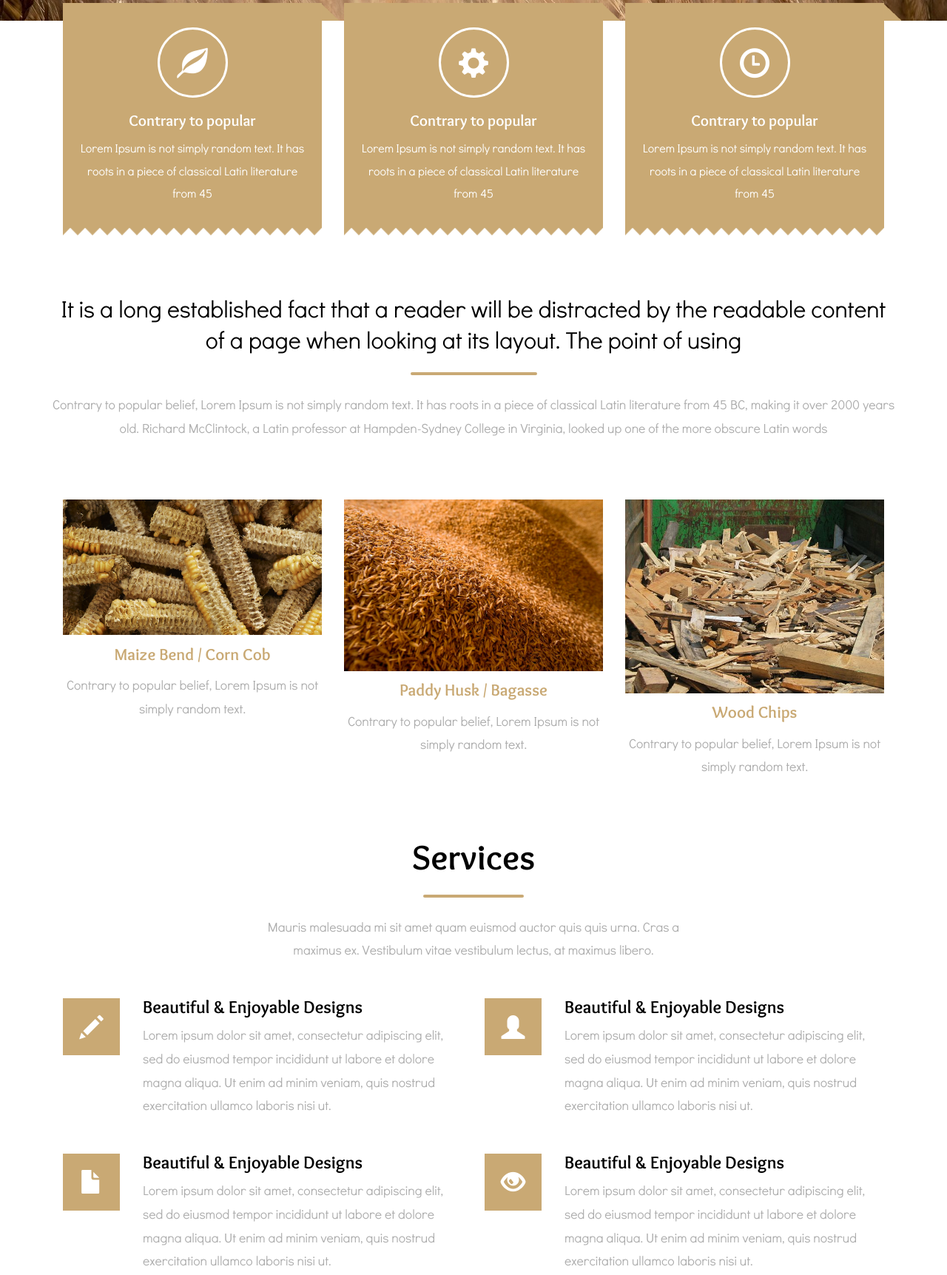
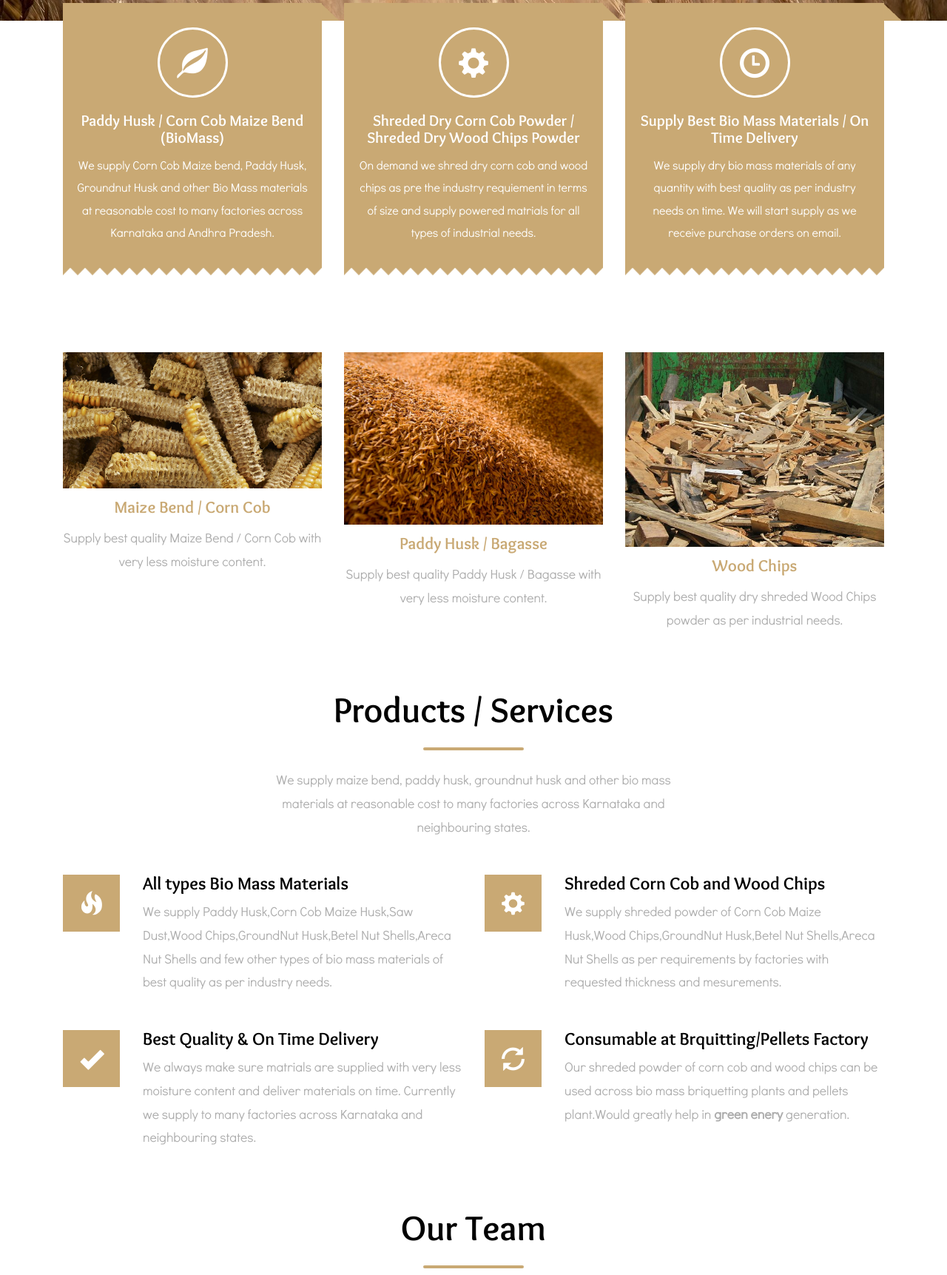
Before and after one commit to girish-harthikote/girish-harthikote.github.io, a plain HTML site: page index.html in a window 1280 px wide. Shown: the part 722-2445 px from the top of the page at 74% size. Drawn offline with Linux system fonts and the light colour scheme.

Commit message:
added new changes

```diff
--- a/index.html
+++ b/index.html
@@ -50,7 +50,7 @@ Smartphone Compatible web template, free webdesigns for Nokia, Samsung, LG, Sony
 				<ul>
 					<li class="active"><a href="index.html" class="scroll">Home</a></li>
 					<li><a href="#about" class="scroll">About</a></li>
-					<li><a href="#services" class="scroll">Services</a></li>
+					<li><a href="#services" class="scroll">Products/Services</a></li>
 					<li><a href="#gallery" class="scroll">Gallery</a></li>
 					<li><a href="#team" class="scroll">Team </a></li>
 					<li><a href="#contact" class="scroll">Contact </a></li>
@@ -76,8 +76,8 @@ Smartphone Compatible web template, free webdesigns for Nokia, Samsung, LG, Sony
 					<div class="top-grid">
 					 <i class="glyphicon glyphicon-leaf"></i>
 
-						<h3>Contrary to popular</h3>
-						<p> Lorem Ipsum is not simply random text. It has roots in a piece of classical Latin literature from 45</p>
+						<h3>Paddy Husk / Corn Cob Maize Bend (BioMass)</h3>
+						<p>We supply Corn Cob Maize bend, Paddy Husk, Groundnut Husk and other Bio Mass materials at reasonable cost to many factories across Karnataka and Andhra Pradesh.</p>
 					</div>
 					 <i class="arrow"></i>
 				 	<i class="arrow2"> </i>
@@ -86,8 +86,9 @@ Smartphone Compatible web template, free webdesigns for Nokia, Samsung, LG, Sony
 					<div class="top-grid">
 					 <i class="glyphicon glyphicon-cog"></i>
 
-						<h3>Contrary to popular</h3>
-						<p> Lorem Ipsum is not simply random text. It has roots in a piece of classical Latin literature from 45</p>
+						<h3>Shreded Dry Corn Cob Powder / Shreded Dry Wood Chips Powder</h3>
+						<p>On demand we shred dry corn cob and wood chips as pre the industry requiement in terms of size
+						and supply powered matrials for all types of industrial needs.</p>
 				</div>
 				 <i class="arrow"></i>
 				 <i class="arrow2"> </i>
@@ -96,8 +97,8 @@ Smartphone Compatible web template, free webdesigns for Nokia, Samsung, LG, Sony
 					<div class="top-grid">
 					 <i  class="glyphicon glyphicon-time"></i>
 
-						<h3>Contrary to popular</h3>
-						<p> Lorem Ipsum is not simply random text. It has roots in a piece of classical Latin literature from 45</p>
+						<h3>Supply Best Bio Mass Materials / On Time Delivery </h3>
+						<p>We supply dry bio mass materials of any quantity with best quality as per industry needs on time. We will start supply as we receive purchase orders on email.</p>
 				</div>
 				 <i class="arrow"></i>
 				 <i class="arrow2"> </i>
@@ -110,26 +111,26 @@ Smartphone Compatible web template, free webdesigns for Nokia, Samsung, LG, Sony
 </div>
 <div class="content-middle" id="about">
 	<div class="container">
-		<div class="content-mid">
+		<!-- <div class="content-mid">
 			<h3>It is a long established fact that a reader will be distracted by the readable  content of a page when looking at its layout. The point of using </h3>
 			<label> </label>
 			<p>Contrary to popular belief, Lorem Ipsum is not simply random text. It has roots in a piece of classical Latin literature from 45 BC, making it over 2000 years old. Richard McClintock, a Latin professor at Hampden-Sydney College in Virginia, looked up one of the more obscure Latin words</p>
-		</div>
+		</div> -->
 		<div class="content-mid2">
 			<div class="col-sm-4 content-mid3">
 				<img src="images/ab.jpg" alt="" class="img-responsive">
 				<h5>Maize Bend / Corn Cob</h5>
-				<p>Contrary to popular belief, Lorem Ipsum is not simply random text.</p>
+				<p>Supply best quality Maize Bend / Corn Cob with very less moisture content. </p>
 			</div>
 			<div class="col-sm-4 content-mid3">
 				<img src="images/ab1.jpg" alt="" class="img-responsive">
 				<h5>Paddy Husk / Bagasse</h5>
-				<p>Contrary to popular belief, Lorem Ipsum is not simply random text.</p>
+				<p>Supply best quality Paddy Husk / Bagasse with very less moisture content. </p>
 			</div>
 			<div class="col-sm-4 content-mid3">
 				<img src="images/ab2.jpg" alt="" class="img-responsive">
 				<h5>Wood Chips</h5>
-				<p>Contrary to popular belief, Lorem Ipsum is not simply random text.</p>
+				<p>Supply best quality dry shreded Wood Chips powder as per industrial needs. </p>
 			</div>
 			<div class="clearfix"> </div>
 		</div>
@@ -139,28 +140,29 @@ Smartphone Compatible web template, free webdesigns for Nokia, Samsung, LG, Sony
 <div class="content-bottom" id="services">
 	<div class="container">
 		<div class="services-top ">
-				<h2>Services</h2>
+				<h2>Products / Services</h2>
 				<label></label>
-				<p>Mauris malesuada mi sit amet quam euismod auctor quis quis urna. Cras a maximus ex. Vestibulum vitae vestibulum lectus, at maximus libero.</p>
+				<p>We supply maize bend, paddy husk, groundnut husk and other bio mass materials at reasonable
+					cost to many factories across Karnataka and neighbouring states.</p>
 			</div>
 	<div class="us-choose">
 				<div class="col-md-6 why-choose">
 					<div class="  ser-grid ">
-						<i class=" glyphicon glyphicon-pencil"> </i>
+						<i class=" glyphicon glyphicon-fire"> </i>
 					</div>
 					<div class="ser-top ">
-						<h5>Beautiful &amp; Enjoyable Designs</h5>
-						<p>Lorem ipsum dolor sit amet, consectetur adipiscing elit, sed do eiusmod tempor incididunt ut labore et dolore magna aliqua. Ut enim ad minim veniam, quis nostrud exercitation ullamco laboris nisi ut.</p>
+						<h5>All types Bio Mass Materials</h5>
+						<p>We supply Paddy Husk,Corn Cob Maize Husk,Saw Dust,Wood Chips,GroundNut Husk,Betel Nut Shells,Areca Nut Shells and few other types of bio mass materials of best quality as per industry needs.</p>
 					</div>
 					<div class="clearfix"> </div>
 				</div>
 				<div class="col-md-6 why-choose">
 					<div class=" ser-grid">
-						<i class="glyphicon glyphicon-user"> </i>
+						<i class="glyphicon glyphicon-cog"> </i>
 					</div>
 					<div class="ser-top ">
-						<h5>Beautiful &amp; Enjoyable Designs</h5>
-						<p>Lorem ipsum dolor sit amet, consectetur adipiscing elit, sed do eiusmod tempor incididunt ut labore et dolore magna aliqua. Ut enim ad minim veniam, quis nostrud exercitation ullamco laboris nisi ut.</p>
+						<h5>Shreded Corn Cob and Wood Chips</h5>
+						<p>We supply shreded powder of Corn Cob Maize Husk,Wood Chips,GroundNut Husk,Betel Nut Shells,Areca Nut Shells as per requirements by factories with requested thickness and mesurements.</p>
 					</div>
 					<div class="clearfix"> </div>
 				</div>
@@ -169,21 +171,21 @@ Smartphone Compatible web template, free webdesigns for Nokia, Samsung, LG, Sony
 			<div class="us-choose">
 				<div class="col-md-6 why-choose">
 					<div class="  ser-grid ">
-						<i class="glyphicon glyphicon-file"> </i>
+						<i class="glyphicon glyphicon-ok"> </i>
 					</div>
 					<div class="ser-top ">
-						<h5>Beautiful &amp; Enjoyable Designs</h5>
-						<p>Lorem ipsum dolor sit amet, consectetur adipiscing elit, sed do eiusmod tempor incididunt ut labore et dolore magna aliqua. Ut enim ad minim veniam, quis nostrud exercitation ullamco laboris nisi ut.</p>
+						<h5>Best Quality &amp; On Time Delivery</h5>
+						<p>We always make sure matrials are supplied with very less moisture content and deliver materials on time. Currently we supply to many factories across Karnataka and neighbouring states.</p>
 					</div>
 					<div class="clearfix"> </div>
 				</div>
 				<div class="col-md-6 why-choose">
 					<div class=" ser-grid">
-						<i  class="glyphicon glyphicon-eye-open"> </i>
+						<i  class="glyphicon glyphicon-refresh"> </i>
 					</div>
 					<div class="ser-top ">
-						<h5>Beautiful &amp; Enjoyable Designs</h5>
-						<p>Lorem ipsum dolor sit amet, consectetur adipiscing elit, sed do eiusmod tempor incididunt ut labore et dolore magna aliqua. Ut enim ad minim veniam, quis nostrud exercitation ullamco laboris nisi ut.</p>
+						<h5>Consumable at Brquitting/Pellets Factory</h5>
+						<p>Our shreded powder of corn cob and wood chips can be used across bio mass briquetting plants and pellets plant.Would greatly help in <b>green enery</b> generation.</p>
 					</div>
 					<div class="clearfix"> </div>
 				</div>
@@ -274,7 +276,7 @@ Smartphone Compatible web template, free webdesigns for Nokia, Samsung, LG, Sony
 			<div class="contact-top">
 				<h3>Contact</h3>
 				<label></label>
-				<p>Mauris malesuada mi sit amet quam euismod auctor quis quis urna. Cras a maximus ex. Vestibulum vitae vestibulum lectus, at maximus libero.</p>
+				<!-- <p>Mauris malesuada mi sit amet quam euismod auctor quis quis urna. Cras a maximus ex. Vestibulum vitae vestibulum lectus, at maximus libero.</p> -->
 
 			</div>
 			<div class="col-md-8 contact-form">
@@ -289,17 +291,19 @@ Smartphone Compatible web template, free webdesigns for Nokia, Samsung, LG, Sony
 
 			</div>
 			<div class="col-md-4 contact-para">
-				<p>Contrary to popular belief, Lorem Ipsum is not simply random text.</p>
+			<!-- 	<p>Contrary to popular belief, Lorem Ipsum is not simply random text.</p> -->
 				<div class="address-more">
 						<h4>Shree Vinayaka Group</h4>
-							<p><b>Veeresh H V</b></p>
+							<p><b>Veeresh H T</b></p>
+							<p><b>Manjunath H V</b></p>
 							<p>#556/11</p>
 							<p>Shiva Kuamar Swamy Nagar, 1st Stage</p>
+							<p>Near Durgambika School</p>
 							<p>Davangere - 577005</p>
 							<p>Karnataka India</p>
-							<p>Phone: 984450337 | 9141593377 </p>
-							<p>shreevinayakacorporation@gmail.com</p>
-							<p>shreevinayakasyndicate@gmail.com</p>
+							<p><b>Phone: 984450337 | 8884220711 | 9141593377 </b></p>
+							<p><b>shreevinayakacorporation@gmail.com </b></p>
+							<p><b>shreevinayakasyndicate@gmail.com</b></p>
 						</div>
 
 			</div>
@@ -318,8 +322,8 @@ Smartphone Compatible web template, free webdesigns for Nokia, Samsung, LG, Sony
 				<ul>
 					<li ><a href="index.html" class="scroll">Home</a></li>
 					<li><a href="#about" class="scroll">About</a></li>
-					<li><a href="#services" class="scroll">Services</a></li>
-					<li><a href="#gallery" class="scroll">Gallery</a></li>
+					<li><a href="#services" class="scroll">Products/Services</a></li>
+					<!-- <li><a href="#gallery" class="scroll">Gallery</a></li> -->
 					<li><a href="#team" class="scroll">Team </a></li>
 					<li><a href="#contact" class="scroll">Contact </a></li>
 				</ul>
@@ -335,7 +339,7 @@ Smartphone Compatible web template, free webdesigns for Nokia, Samsung, LG, Sony
 		<div class="clearfix"> </div>
 		</div>
 		<div class="footer-top2">
-			<p >© 2015 Agro World . All rights reserved | Design by <a href="http://w3layouts.com/" target="_blank">W3layouts</a> </p>
+			<p >© 2016 Shree Vinayaka Group . All rights reserved </p>
 		</div>
 
 	</div>
```
